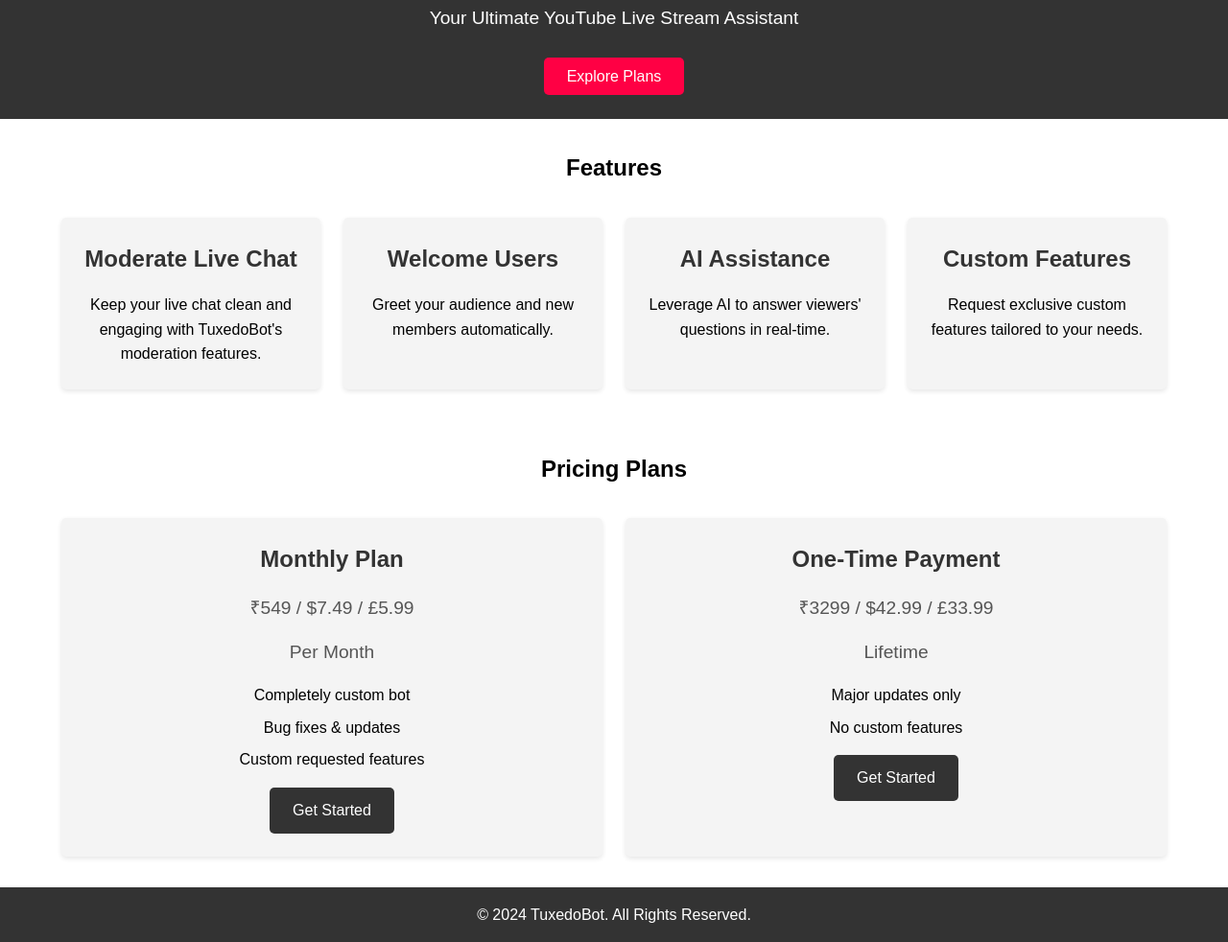
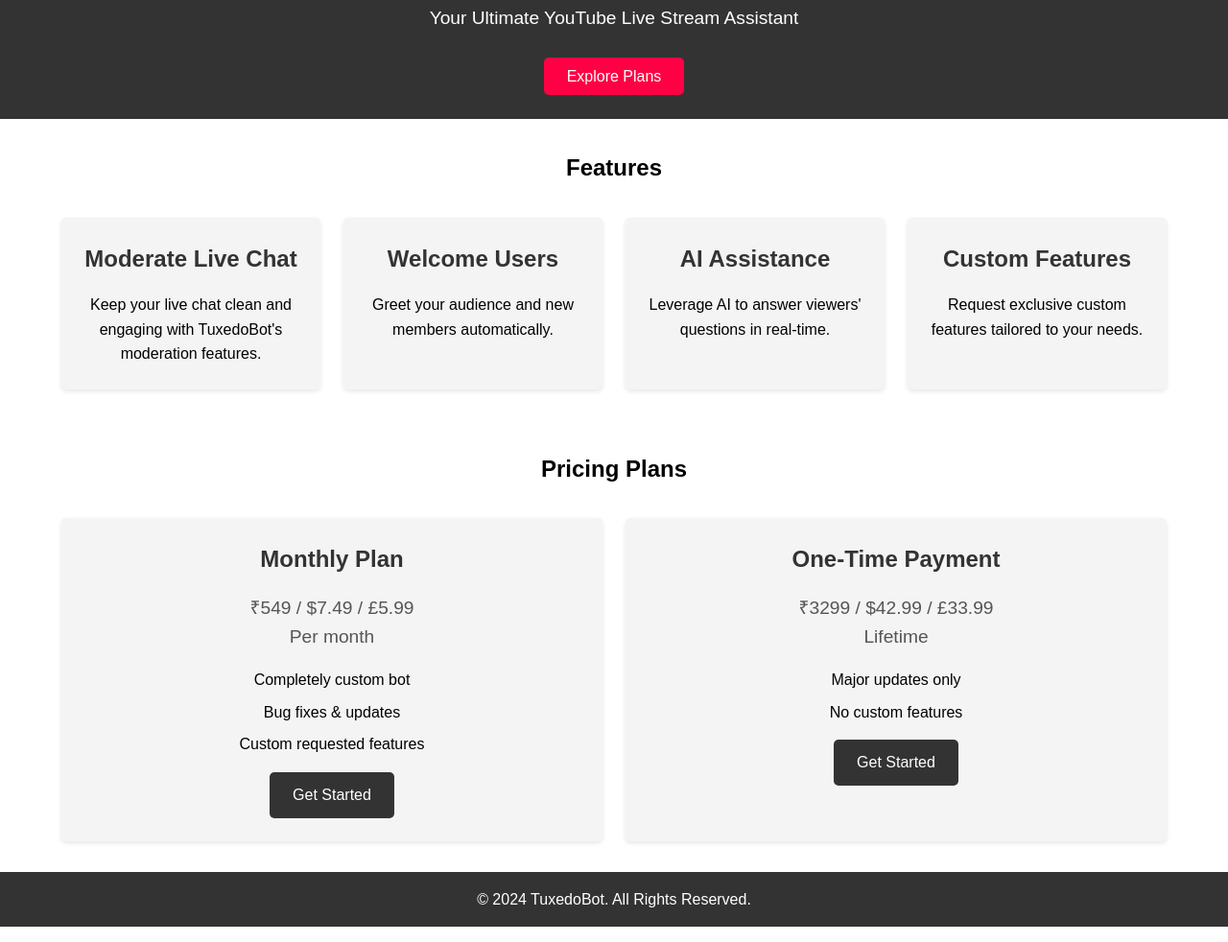
Before and after one commit to TuxedoBot/TuxedoBot.github.io, a plain HTML site: page index.html in a window 1280 px wide. Shown: the part 108-1090 px from the top of the page at 96% size. Drawn offline with Linux system fonts and the light colour scheme.

Commit message:
Update index.html

```diff
--- a/index.html
+++ b/index.html
@@ -45,8 +45,7 @@
             <div class="pricing-grid">
                 <div class="plan">
                     <h3>Monthly Plan</h3>
-                    <p>₹549 / $7.49 / £5.99</p>
-                    <p>Per Month</p>
+                    <p>₹549 / $7.49 / £5.99<br>Per month</p>
                     <ul>
                         <li>Completely custom bot</li>
                         <li>Bug fixes & updates</li>
@@ -56,8 +55,7 @@
                 </div>
                 <div class="plan">
                     <h3>One-Time Payment</h3>
-                    <p>₹3299 / $42.99 / £33.99</p>
-                    <p>Lifetime</p>
+                    <p>₹3299 / $42.99 / £33.99<br>Lifetime</p>
                     <ul>
                         <li>Major updates only</li>
                         <li>No custom features</li>
```
